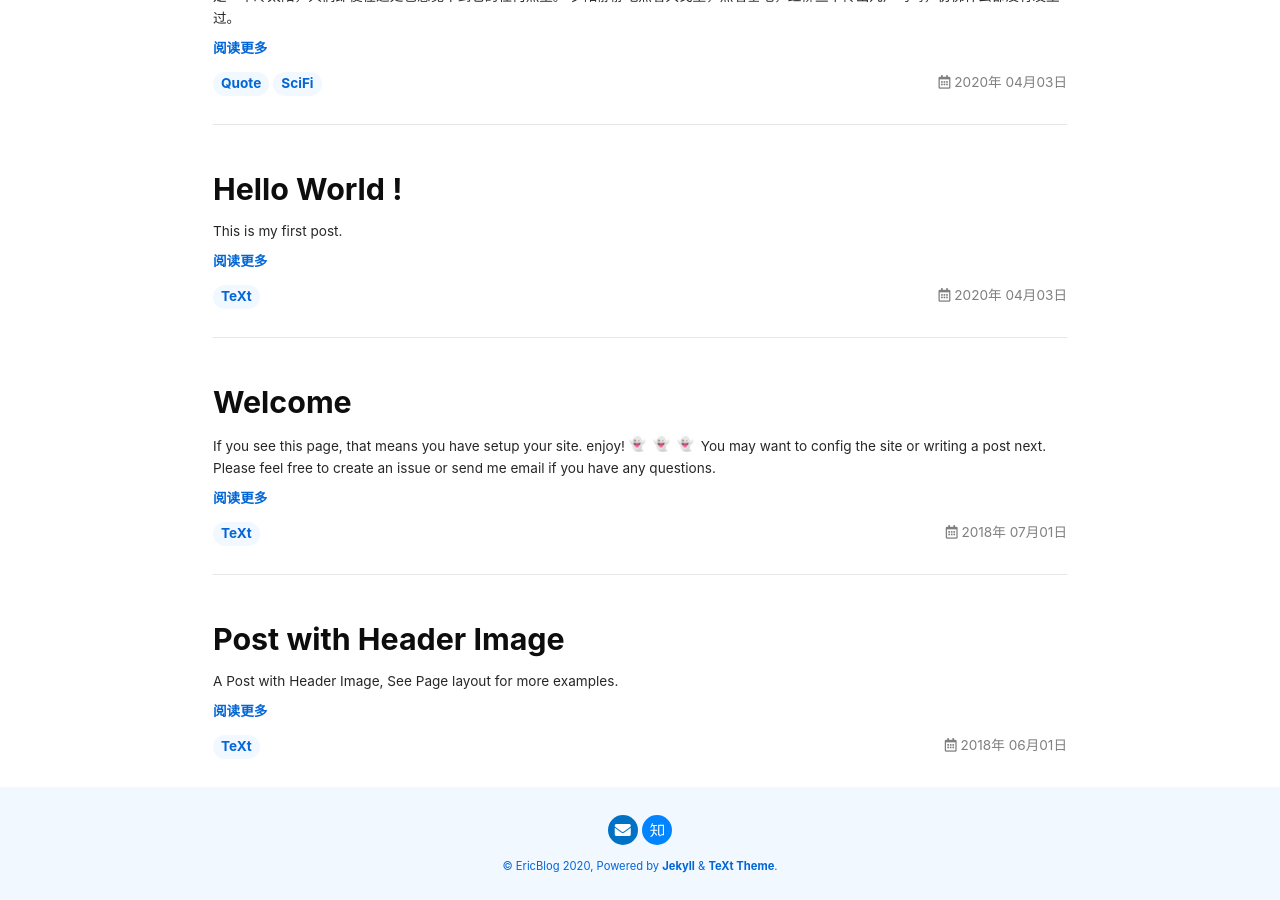
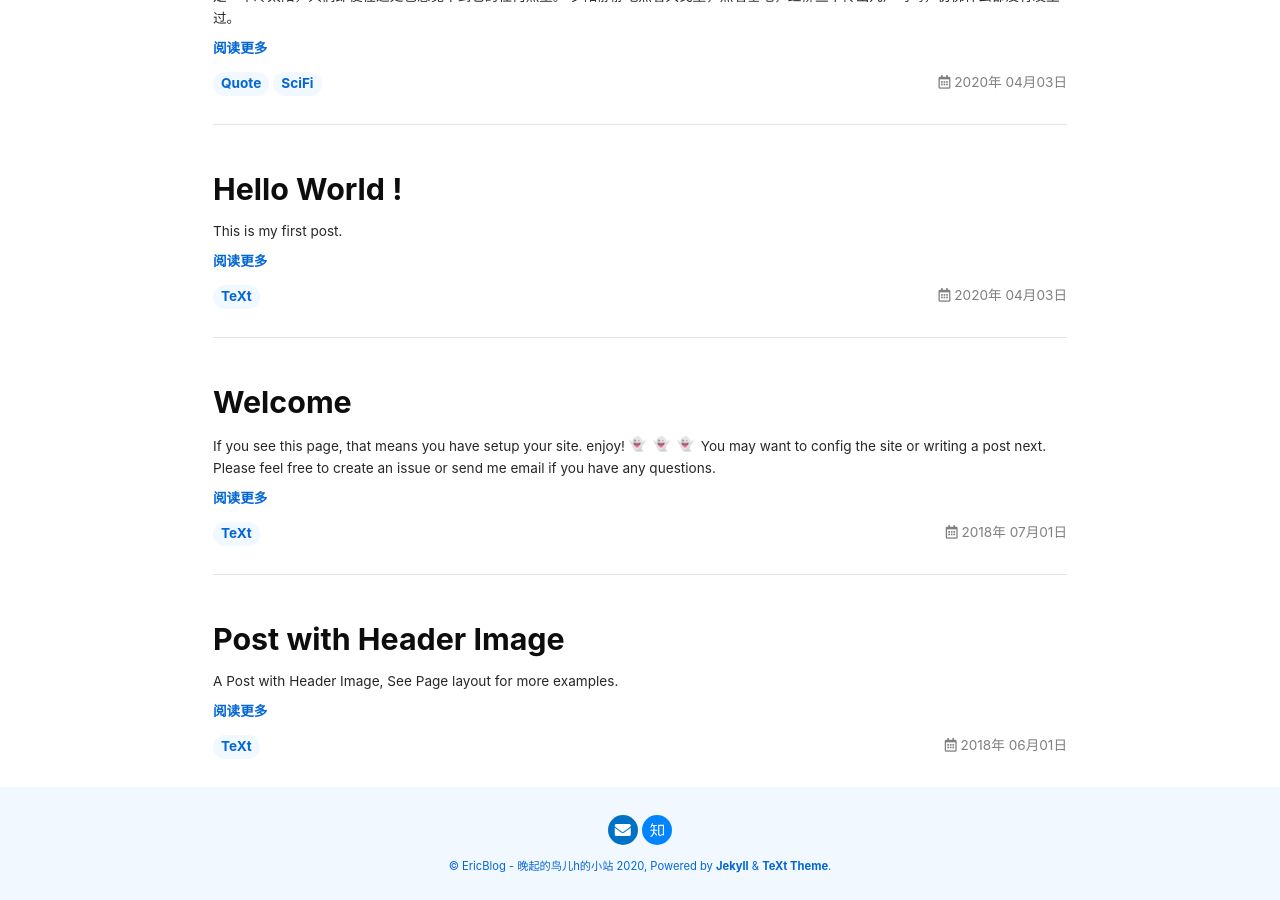
Before and after one commit to EricJin2002/EricJin2002.github.io, a Jekyll site: the page built from index.html, in a window 1280 px wide and 900 px high, scrolled down 676 px. Built offline with Jekyll 4.4.1, drawn with Linux system fonts in a browser that asks for light colours; nearby versions of some CDN libraries; emoji names are drawn with the system emoji font; the list of posts is cut into pages by our own code; some of the changed lines change nothing that is shown; some of the changed text lies outside the part shown.

Commit message:
Update _config.yml

```diff
--- a/_config.yml
+++ b/_config.yml
@@ -20,7 +20,7 @@
 highlight_theme: tomorrow-night-blue # "default" (default), "tomorrow", "tomorrow-night", "tomorrow-night-eighties", "tomorrow-night-blue", "tomorrow-night-bright"
 url     : # the base hostname & protocol for your site e.g. https://www.someone.com
 baseurl : # does not include hostname
-title   : EricBlog
+title   : EricBlog - 晚起的鸟儿h的小站
 description: > # this means to ignore newlines until "Language & timezone"
   Hello world !
 
@@ -38,8 +38,8 @@
   name      : Eric
   url       :
   avatar    : psb.jpg # path or url of avatar image (square)
-  bio       : I am an amazing person.
-  email     : 769327841@qq.com
+  bio       : young, simple, and naive
+  email     : ericjin2002@163.com
   facebook  : # "user_name" the last part of your profile url, e.g. https://www.facebook.com/user_name
   twitter   : # "user_name" the last part of your profile url, e.g. https://twitter.com/user_name
   weibo     : # "user_id"   the last part of your profile url, e.g. https://www.weibo.com/user_id/profile?...
```
